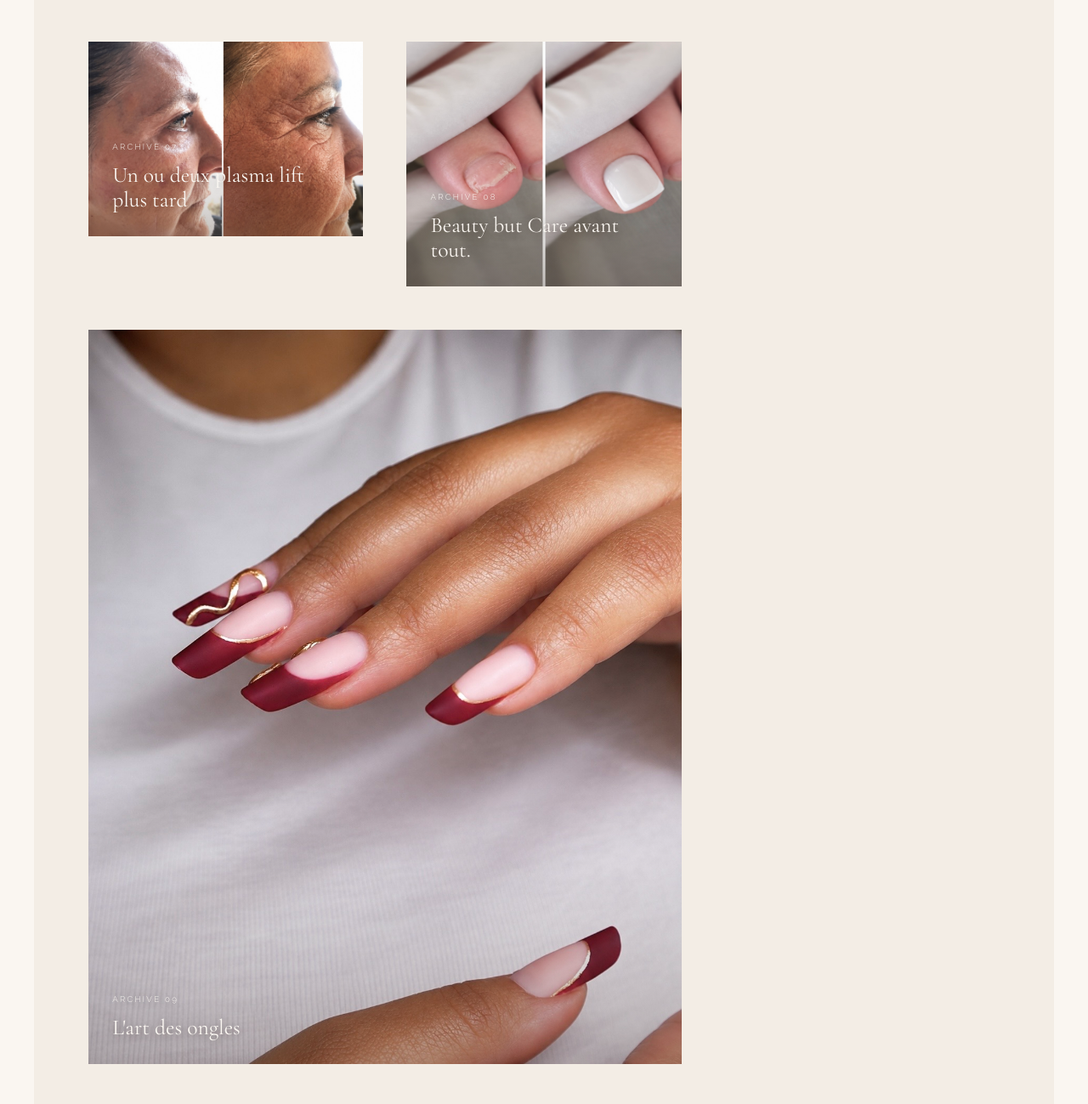
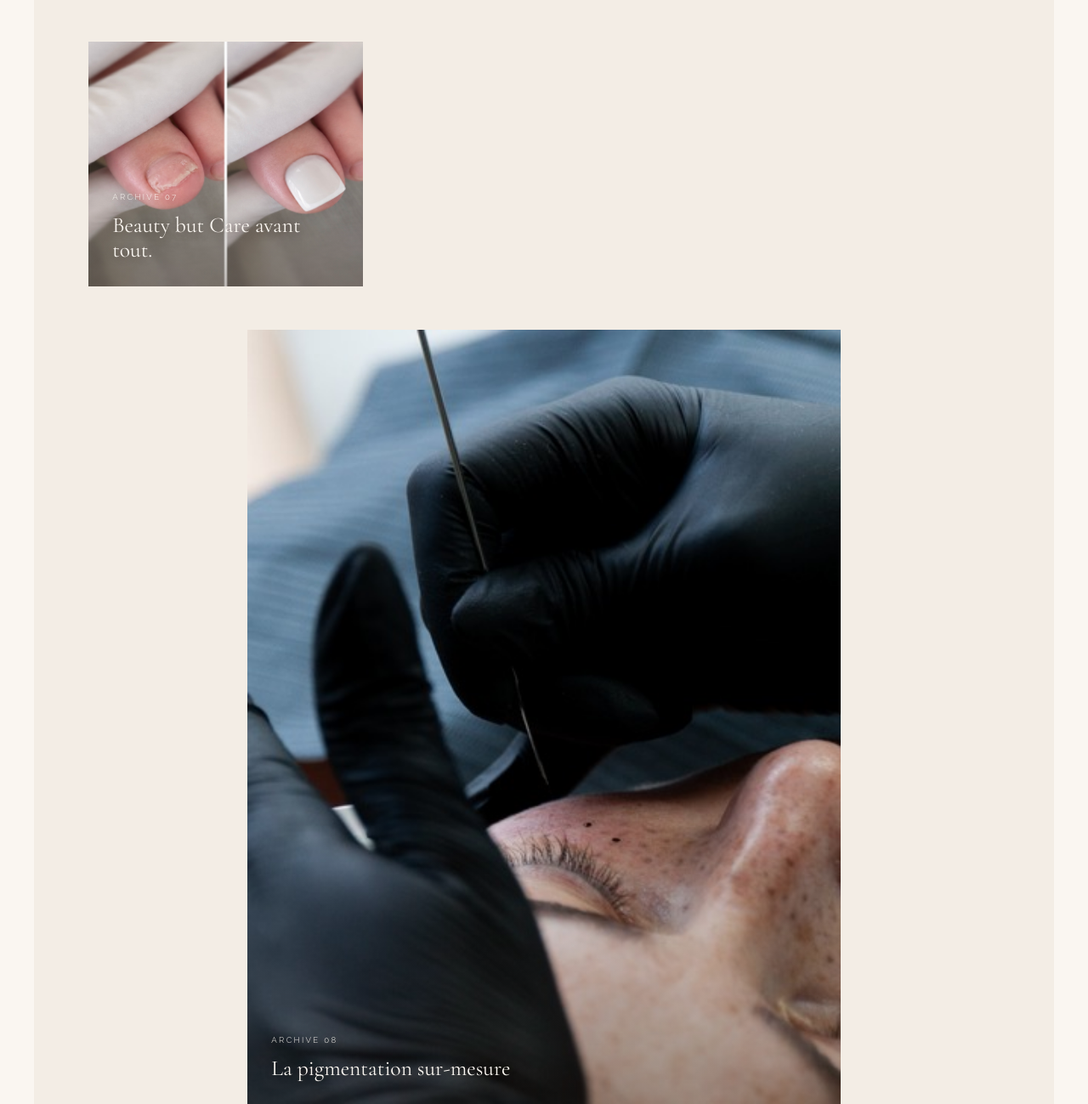
Before and after one commit to DamienRichardII/Peaceofmind-institut-V3-, a plain HTML site: page archives.html in a window 1280 px wide. Shown: the part 3813-5112 px from the top of the page at 85% size. Drawn offline with nearby package versions, Linux system fonts and the light colour scheme.

Commit message:
Archives : retrait plasma lift + art des ongles, renumerotation 01-08

```diff
--- a/archives.html
+++ b/archives.html
@@ -124,33 +124,17 @@
         </article>
 
         <article class="archive-card archive-card--normal fade-up">
-          <img src="assets/archives/plasma%20lift.jpeg" alt="Visage — plasma lift" loading="lazy" />
+          <img src="assets/archives/minimalisme-intemporel-ines.jpeg" alt="Ongle reconstitué — Beauty but Care" loading="lazy" />
           <div class="archive-card__overlay">
             <span class="archive-card__eyebrow">Archive 07</span>
-            <h3>Un ou deux plasma lift plus tard</h3>
-          </div>
-        </article>
-
-        <article class="archive-card archive-card--normal fade-up">
-          <img src="assets/archives/minimalisme-intemporel-ines.jpeg" alt="Ongle reconstitué — Beauty but Care" loading="lazy" />
-          <div class="archive-card__overlay">
-            <span class="archive-card__eyebrow">Archive 08</span>
             <h3>Beauty but Care avant tout.</h3>
-          </div>
-        </article>
-
-        <article class="archive-card archive-card--wide fade-up">
-          <img src="assets/archives/art-des-ongles.jpeg" alt="Ongles Bordeaux — art des ongles" loading="lazy" />
-          <div class="archive-card__overlay">
-            <span class="archive-card__eyebrow">Archive 09</span>
-            <h3>L&apos;art des ongles</h3>
           </div>
         </article>
 
         <article class="archive-card archive-card--wide archive-card--centered fade-up">
           <img src="assets/archives/pigmentation-sur-mesure.jpeg" alt="Pigmentation — taches de rousseur" loading="lazy" />
           <div class="archive-card__overlay">
-            <span class="archive-card__eyebrow">Archive 10</span>
+            <span class="archive-card__eyebrow">Archive 08</span>
             <h3>La pigmentation sur-mesure</h3>
           </div>
         </article>
```
